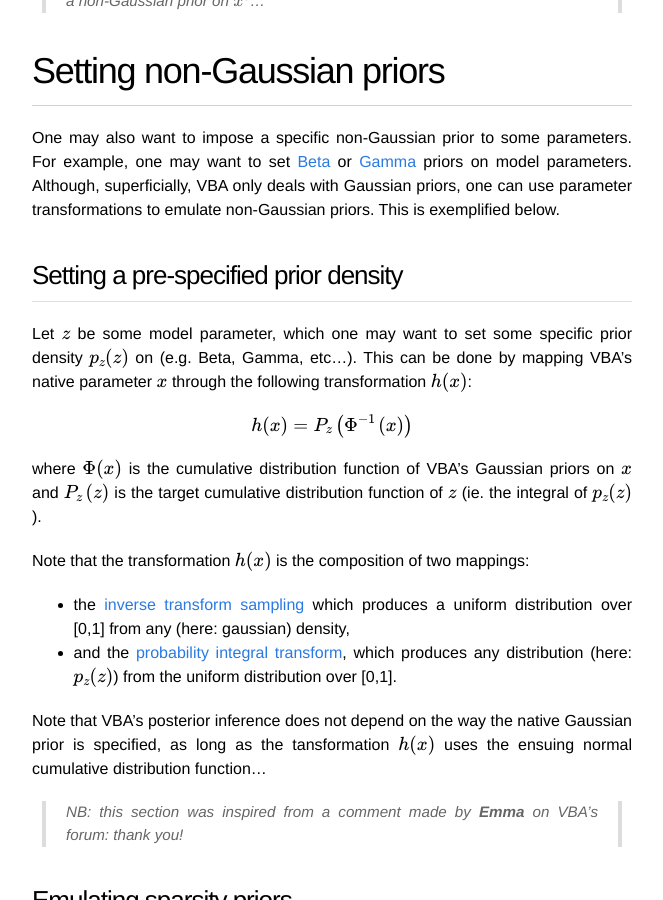
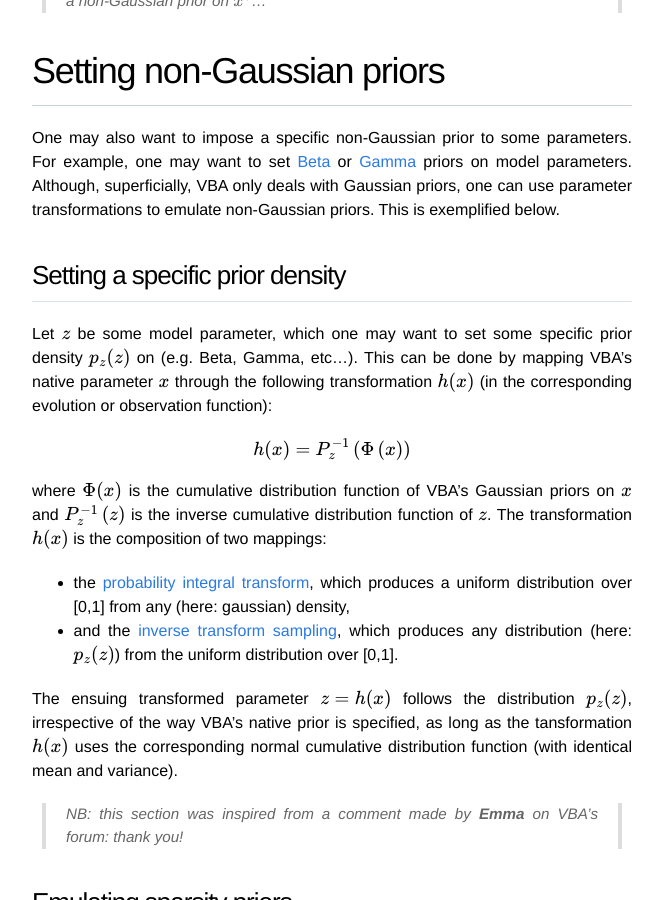
Before and after one commit to MBB-team/VBA-toolbox, a Jekyll site: the page built from _wiki/param-transform.md, in a window 1280 px wide and 900 px high, scrolled down 1679 px. Shown: the whole window, without its empty margins (308-971 px from the left). Built offline with Jekyll 4.4.1, drawn with Linux system fonts in a browser that asks for light colours; nearby versions of some CDN libraries; formulas are drawn with MathJax 3; some of the changed text lies outside the part shown.

Commit message:
Update param-transform.md

```diff
--- a/_wiki/param-transform.md
+++ b/_wiki/param-transform.md
@@ -29,19 +29,17 @@ One may use the [exponential](https://en.wikipedia.org/wiki/Exponential_function
 
 One may also want to impose a specific non-Gaussian prior to some parameters. For example, one may want to set [Beta](https://en.wikipedia.org/wiki/Beta_distribution) or [Gamma](https://en.wikipedia.org/wiki/Gamma_distribution) priors on model parameters. Although, superficially, VBA only deals with Gaussian priors, one can use parameter transformations to emulate non-Gaussian priors. This is exemplified below.
 
-## Setting a pre-specified prior density
+## Setting a specific prior density
 
-Let $$z$$ be some model parameter, which one may want to set some specific prior density $$p_z(z)$$ on (e.g. Beta, Gamma, etc...). This can be done by mapping VBA's native parameter $$x$$ through the following transformation $$h(x)$$:
+Let $$z$$ be some model parameter, which one may want to set some specific prior density $$p_z(z)$$ on (e.g. Beta, Gamma, etc...). This can be done by mapping VBA's native parameter $$x$$ through the following transformation $$h(x)$$ (in the corresponding evolution or observation function):
 
-$$ h(x)=P_z\left(\Phi^{-1}\left(x\right)\right) $$
+$$ h(x)=P_z^{-1}\left(\Phi\left(x\right)\right) $$
 
-where $$\Phi(x)$$ is the cumulative distribution function of VBA's Gaussian priors on $$x$$ and $$P_z\left(z\right)$$ is the target cumulative distribution function of $$z$$ (ie. the integral of $$p_z(z)$$).
+where $$\Phi(x)$$ is the cumulative distribution function of VBA's Gaussian priors on $$x$$ and $$P_z^{-1}\left(z\right)$$ is the inverse cumulative distribution function of $$z$$. The transformation $$h(x)$$ is the composition of two mappings:
+- the [probability integral transform](https://en.wikipedia.org/wiki/Probability_integral_transform), which produces a uniform distribution over [0,1] from any (here: gaussian) density,
+- and the [inverse transform sampling](https://en.wikipedia.org/wiki/Inverse_transform_sampling), which produces any distribution (here: $$p_z(z)$$) from the uniform distribution over [0,1].
 
-Note that the transformation $$h(x)$$ is the composition of two mappings:
-- the [inverse transform sampling](https://en.wikipedia.org/wiki/Inverse_transform_sampling) which produces a uniform distribution over [0,1] from any (here: gaussian) density,
-- and the [probability integral transform](https://en.wikipedia.org/wiki/Probability_integral_transform), which produces any distribution (here: $$p_z(z)$$) from the uniform distribution over [0,1].
-
-Note that VBA's posterior inference does not depend on the way the native Gaussian prior is specified, as long as the tansformation $$h(x)$$ uses the ensuing normal cumulative distribution function...
+The ensuing transformed parameter $$z=h(x)$$ follows the distribution $$p_z(z)$$, irrespective of the way VBA's native prior is specified, as long as the tansformation $$h(x)$$ uses the corresponding normal cumulative distribution function (with identical mean and variance).
 
 > NB: this section was inspired from a comment made by **Emma** on VBA's forum: thank you!
 
```
